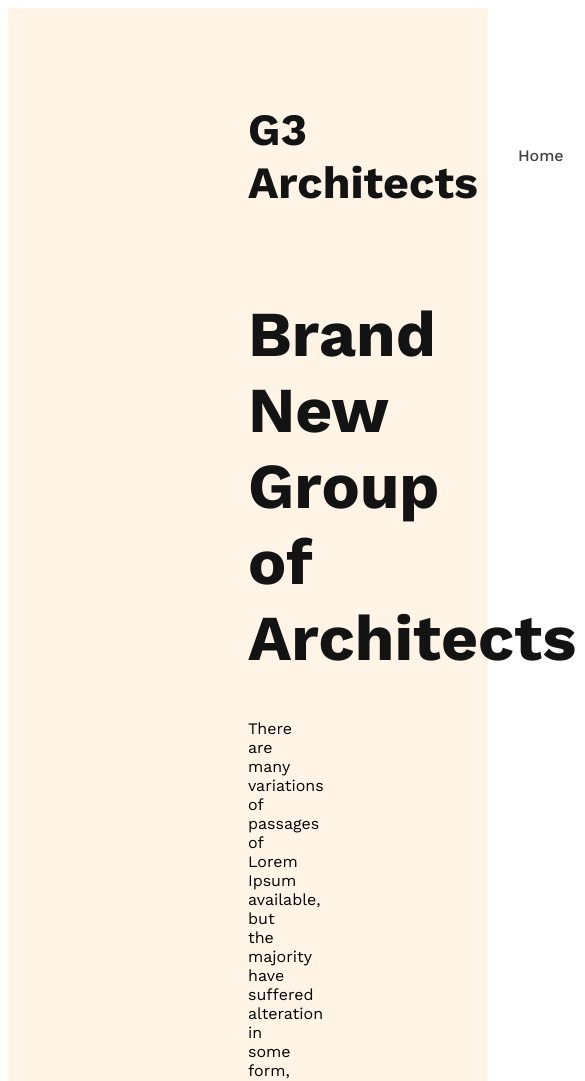
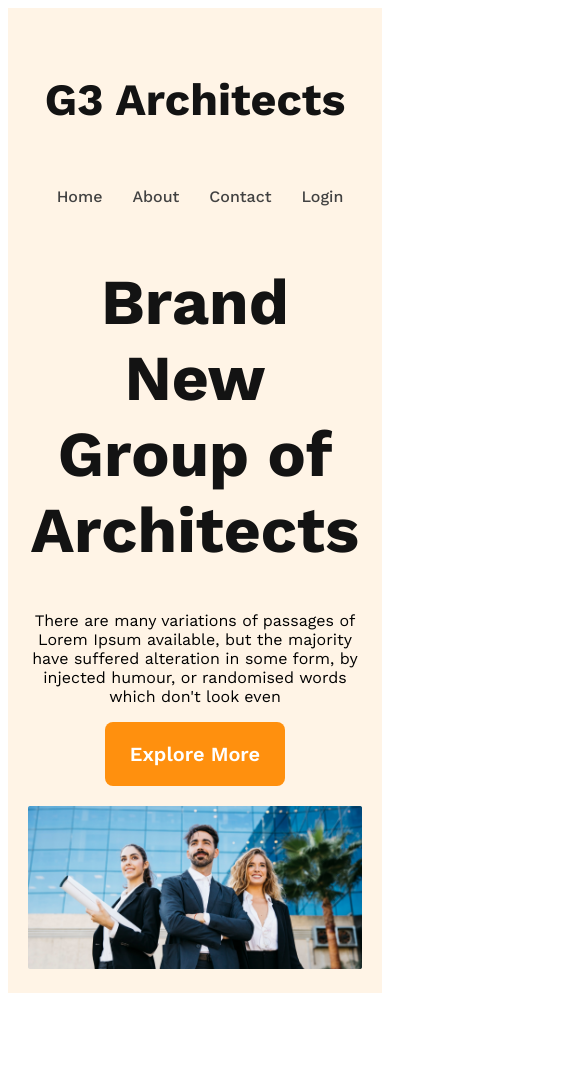
Before and after one commit to Tufazzul1/g3-architect-website, a plain HTML site: page index.html in a window 390 px wide. Shown: the top 1081 px of the page, 585 px wide, since content can reach past the window. After the commit the page ends 1001 px from the top, so only its background shows below. Drawn offline with nearby package versions, Linux system fonts and the light colour scheme.

Commit message:
finished the header section responsive design

```diff
--- a/styles/architect.css
+++ b/styles/architect.css
@@ -1,13 +1,21 @@
 /* font style work sans */
 
 @import url('https://fonts.googleapis.com/css2?family=Work+Sans:wght@400;500;600;700;800&display=swap');
+
 /* shared styles */
 * {
     font-family: 'Work Sans', sans-serif;
 }
 
-.btn-primary{
-
+.btn-primary {
+    border-radius: 8px;
+    background: #FF900E;
+    padding: 20px 25px;
+    color: #fff;
+    font-size: 1.25rem;
+    font-weight: 600;
+    cursor: pointer;
+    border: none;
 }
 
 /* header styles */
@@ -15,24 +23,29 @@ header {
     background: rgba(255, 144, 14, 0.10);
     padding: 50px 240px;
 }
+
 nav {
     display: flex;
     justify-content: space-between;
     align-items: center;
 }
+
 nav>ul {
     display: flex;
 }
+
 nav li {
     list-style: none;
     margin-right: 30px;
     font-weight: 500;
     font-size: 1rem;
 }
+
 nav li a {
     text-decoration: none;
     color: #424242;
 }
+
 .nav-title {
     color: #131313;
     font-size: 2.8rem;
@@ -40,16 +53,43 @@ nav li a {
 }
 
 /* banner styles */
-.banner-content{
+.banner-content {
     max-width: 800px;
     text-align: center;
     margin: 0 auto;
 }
-.banner-title{
+
+.banner-title {
     font-size: 4rem;
     font-weight: 700;
     color: #131313;
 }
-.banner-desription{
+
+.banner-desription {
     color: #727272;
 }
+.banner img{
+    width: 100%;
+    margin-top: 20px;
+}
+
+
+/* resposive styles */
+
+@media screen and (max-width:576px) {
+    header{
+        padding: 20px;
+    }
+    nav{
+        flex-direction: column;
+    }
+}
+
+@media screen and (min-width:576px) and (max-width:960px){
+        header{
+            padding: 50px;
+        }
+        nav{
+            flex-direction: column;
+        }
+}
```
